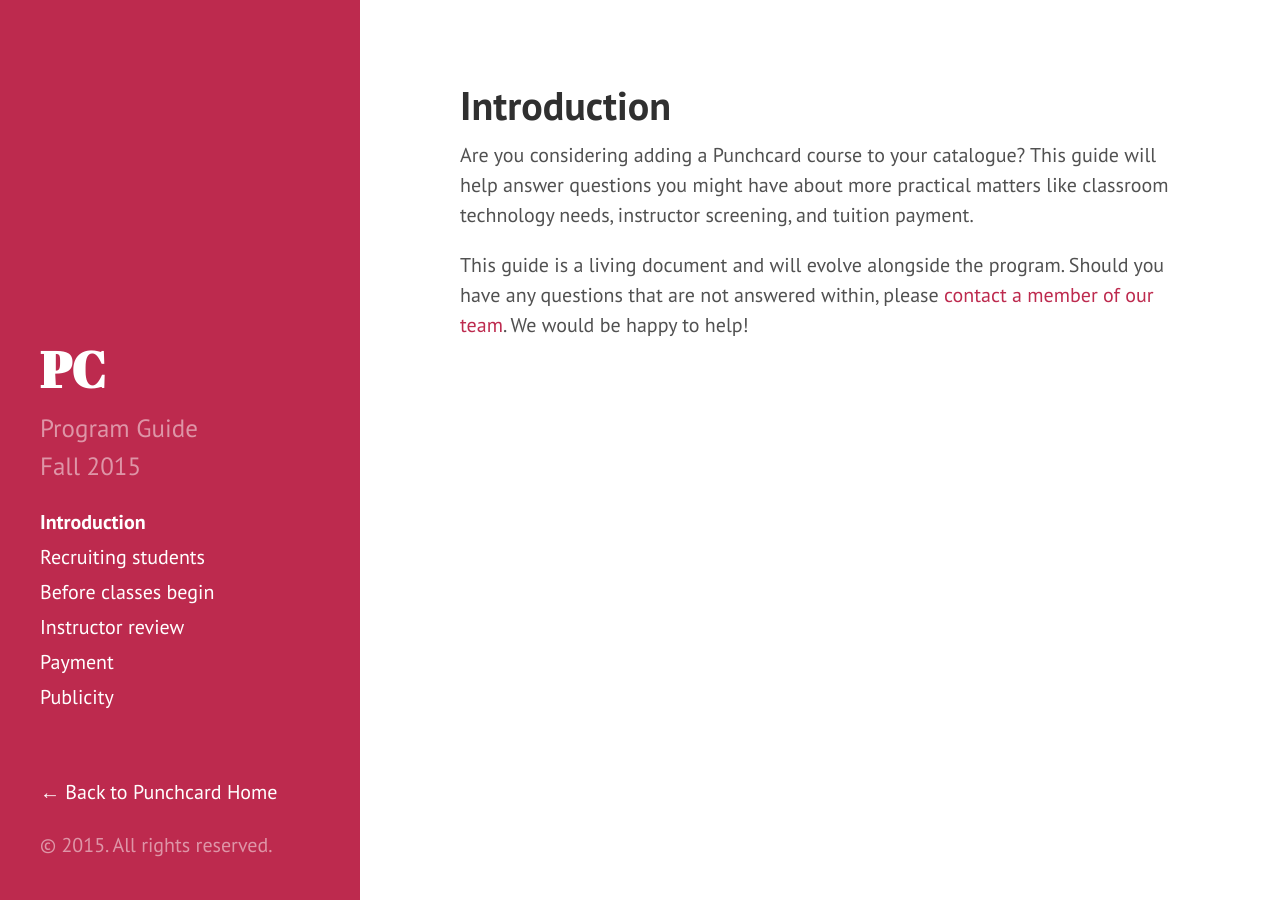
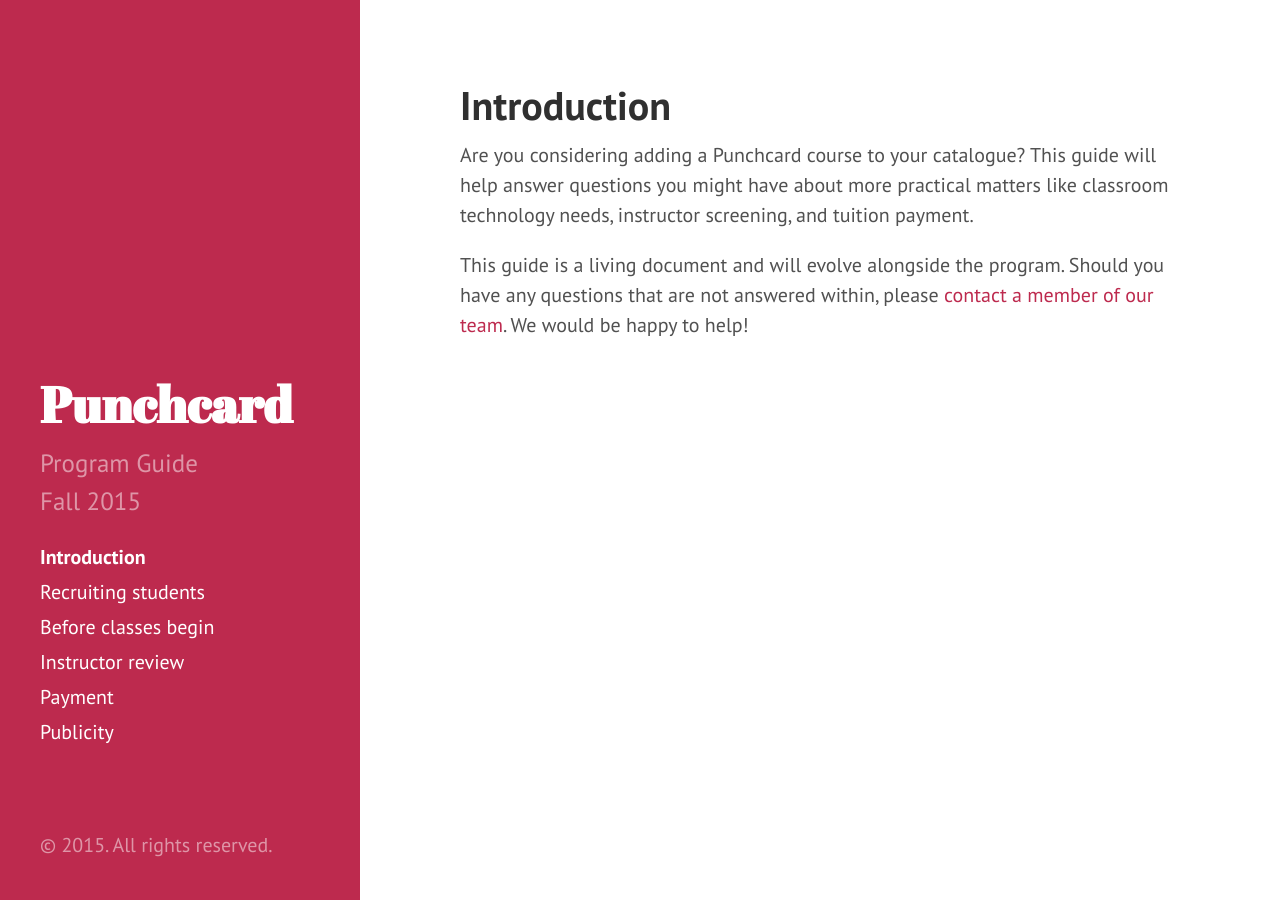
Before and after one commit to bdscott/pc-new, a Jekyll site: the page built from guide/index.md, in a window 1280 px wide. Built offline with Jekyll 4.4.1, drawn with Linux system fonts in a browser that asks for light colours; Markdown is read by kramdown in place of the engine named in the settings.

Commit message:
hide back button in guide, change PC to full name

```diff
--- a/_includes/guide-sidebar.html
+++ b/_includes/guide-sidebar.html
@@ -1,7 +1,7 @@
 <div class="sidebar">
   <div class="container sidebar-sticky">
     <div class="sidebar-about">
-	  <h1>PC</h1>
+	  <h1>Punchcard</h1>
       <p class="lead">Program Guide<br>Fall 2015</p>
     </div>
 
@@ -22,7 +22,7 @@
         {% endif %}
       {% endfor %}
 	  <br><br>
-      <a class="sidebar-nav-item{% if page.url == site.baseurl %} active{% endif %}" href="{{ site.baseurl }}">&larr; Back to Punchcard Home</a>
+      <!--<a class="sidebar-nav-item{% if page.url == site.baseurl %} active{% endif %}" href="{{ site.baseurl }}">&larr; Back to Punchcard Home</a>-->
     </nav>
 
     <p>&copy; {{ site.time | date: '%Y' }}. All rights reserved.</p>
```
